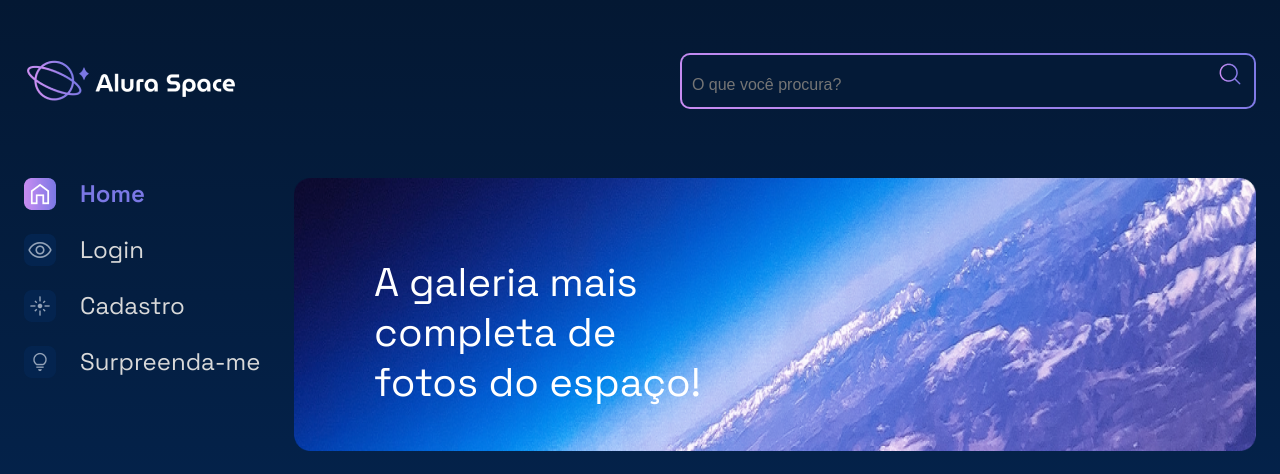
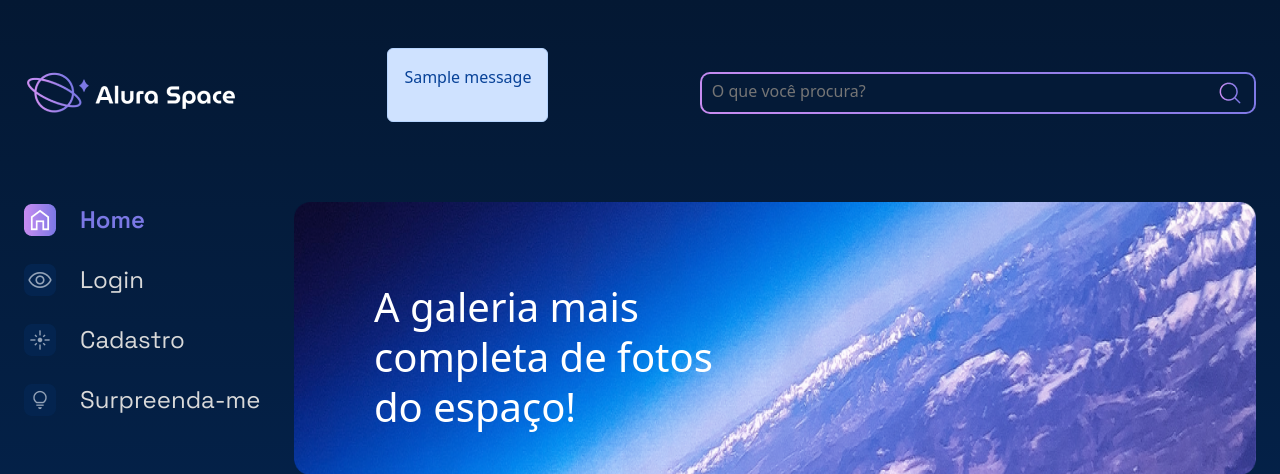
Before and after one commit to dantepedrosa/ALURA-DJANGO-Templates_e_boas_praticas, a Django app: page / in a window 1280 px wide. Shown: the top 474 px of the page. Run offline with Django 4.2, Linux system fonts and the light colour scheme; tables that the repository leaves empty hold one stand-in row (values such as "Sample post"); grey boxes marked "Sample" are stand-in pictures; one stand-in notice (Sample message) is shown.

Commit message:
Alertas e mensagens implementado

```diff
--- a/templates/galeria/base.html
+++ b/templates/galeria/base.html
@@ -12,6 +12,7 @@
     <link rel="preconnect" href="https://fonts.gstatic.com" crossorigin>
     <link href="https://fonts.googleapis.com/css2?family=Space+Grotesk:wght@400;500;600&display=swap" rel="stylesheet">
     <link rel="stylesheet" href="{% static 'styles/style.css' %}">
+    <link href="https://cdn.jsdelivr.net/npm/bootstrap@5.2.2/dist/css/bootstrap.min.css" rel="stylesheet" integrity="sha384-Zenh87qX5JnK2Jl0vWa8Ck2rdkQ2Bzep5IDxbcnCeuOxjzrPF/et3URy9Bv1WTRi" crossorigin="anonymous">
 
 </head>
 
--- a/templates/galeria/partials/_menu.html
+++ b/templates/galeria/partials/_menu.html
@@ -2,6 +2,11 @@
 <div class="pagina-inicial">
     <header class="cabecalho">
         <img src="{% static '/assets/logo/Logo(2).png' %}" alt="Logo da Alura Space" />
+        {% for message in messages %}
+            <div class="alert alert-primary">
+                <p id="messages">{{message}}</p>
+            </div>
+        {% endfor %}
         <div class="cabecalho__busca">
             <div class="busca__fundo">
                 <form action="{% url 'buscar' %}">
--- a/templates/usuarios/cadastro.html
+++ b/templates/usuarios/cadastro.html
@@ -20,6 +20,11 @@
     <div class="pagina-inicial">
         <header class="cabecalho">
             <img src="{% static '/assets/logo/Logo(2).png' %}" alt="Logo da Alura Space" />
+            {% for message in messages %}
+            <div class="alert alert-primary">
+                <p id="messages">{{message}}</p>
+            </div>
+            {% endfor %}
             <div class="cabecalho__busca">
                 <div class="busca__fundo">
                     <form action="{% url 'buscar' %}">
--- a/templates/usuarios/login.html
+++ b/templates/usuarios/login.html
@@ -20,6 +20,11 @@
     <div class="pagina-inicial">
         <header class="cabecalho">
             <img src="{% static '/assets/logo/Logo(2).png' %}" alt="Logo da Alura Space" />
+            {% for message in messages %}
+            <div class="alert alert-primary">
+                <p id="messages">{{message}}</p>
+            </div>
+            {% endfor %}
             <div class="cabecalho__busca">
                 <div class="busca__fundo">
                     <form action="{% url 'buscar' %}">
--- a/usuarios/views.py
+++ b/usuarios/views.py
@@ -3,6 +3,7 @@ from usuarios.forms import LoginForms, CadastroForms
 
 from django.contrib.auth.models import User
 from django.contrib import auth
+from django.contrib import messages
 
 def login(request):
     form = LoginForms()
@@ -22,8 +23,10 @@ def login(request):
             )
             if usuario is not None:
                 auth.login(request, usuario)
+                messages.success(request, f"{nome} logado com sucesso")
                 return redirect('index')
             else:
+                messages.error(request, "Usuário ou senha inválidos")
                 return redirect('login')
 
 
@@ -37,6 +40,7 @@ def cadastro(request):
 
         if form.is_valid():
             if form["senha_1"].value() != form["senha_2"].value():
+                messages.error(request, "Senhas não são iguais")
                 return redirect('cadastro')
 
             nome=form["nome_cadastro"].value()
@@ -44,6 +48,7 @@ def cadastro(request):
             senha=form["senha_1"].value()
 
             if User.objects.filter(username=nome).exists():
+                messages.error(request, "Usuário já existente")
                 return redirect('cadastro')
 
             usuario = User.objects.create_user(
@@ -53,6 +58,7 @@ def cadastro(request):
             )
             usuario.save()
 
+            messages.sucess(request, "Cadastro realizado com sucesso")
             return redirect('login')
 
     return render(request, "usuarios/cadastro.html", {"form": form})
```
